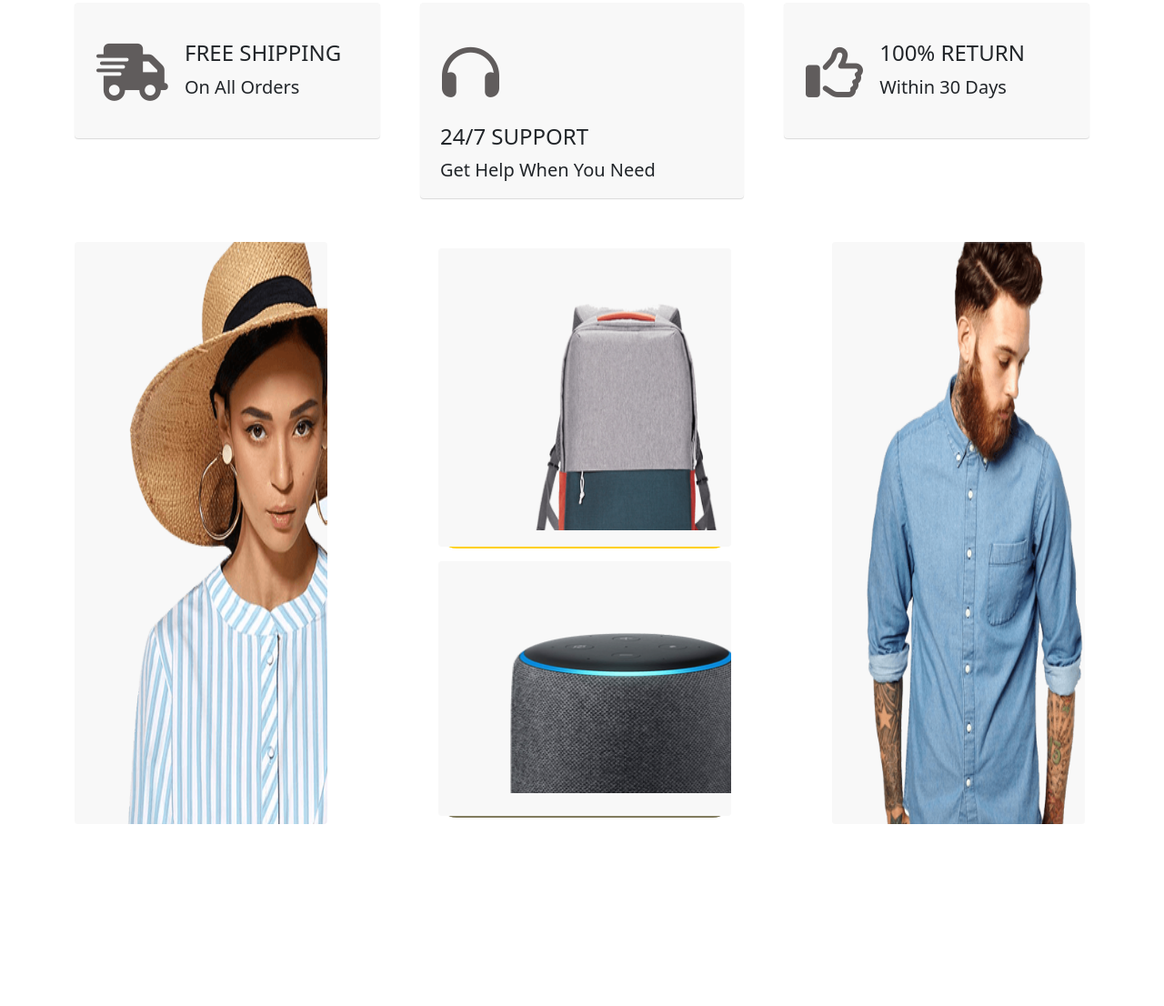
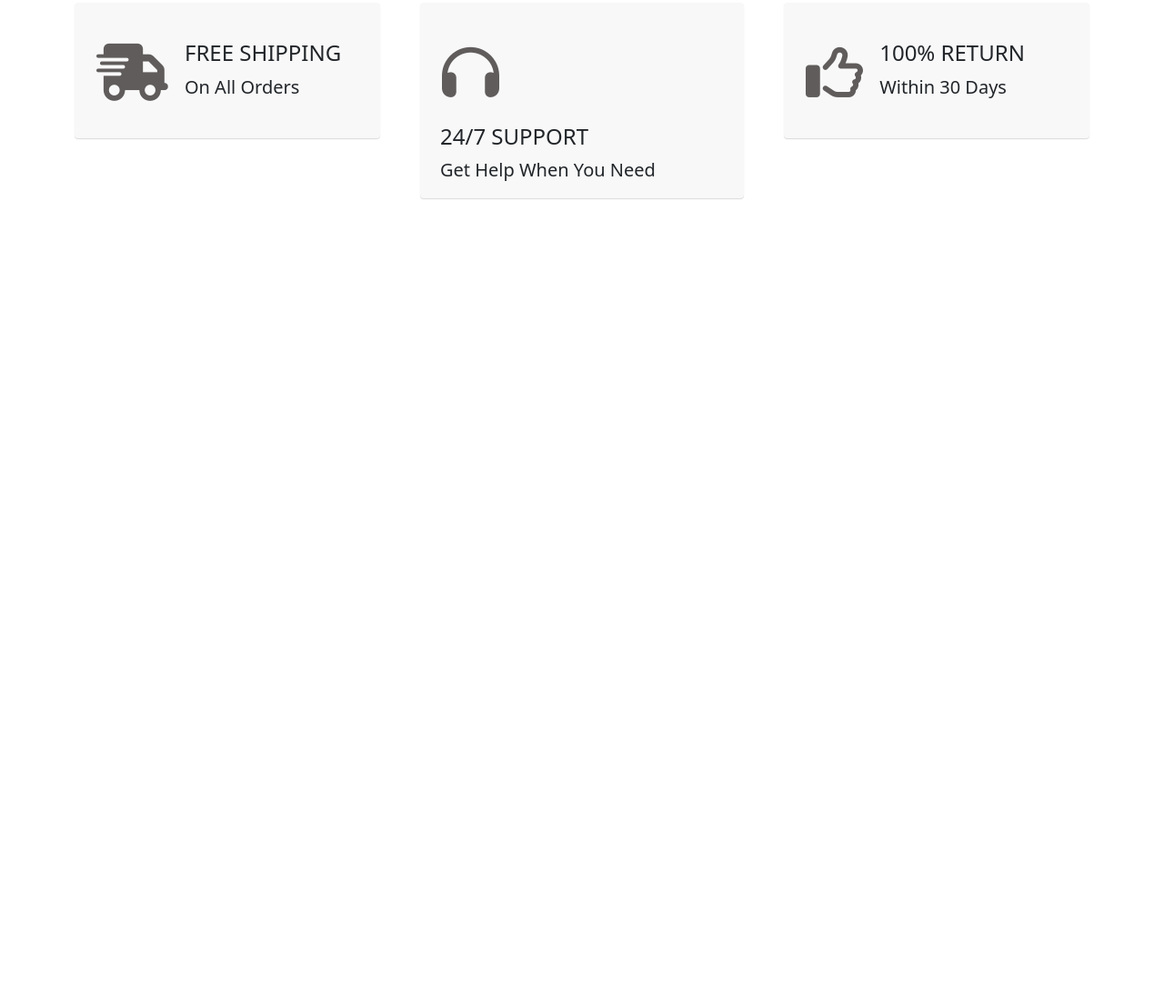
Before and after one commit to Ahsanelahii1105/admin, a plain HTML site: page index.html in a window 1280 px wide. Shown: the part 845-1951 px from the top of the page at 91% size. After the commit the page ends 1363 px from the top, so only its background shows below. Drawn offline with nearby package versions, Linux system fonts and the light colour scheme.

Commit message:
New addition

```diff
--- a/all/css/indexx.css
+++ b/all/css/indexx.css
@@ -160,98 +160,3 @@
     box-shadow: 0px 0px 27px 6px rgba(206,206,206,.75) !important;
     transform: scale(1.1);
 }
-
-.grd
-{
-    /* border: 1px solid red; */
-    display: grid;
-    grid-template-columns: 289px 1fr 289px;
-}
-
-.gridbox
-{
-    /* margin: 30px; */
-    padding: 20px;
-}
-
-#box1
-{
-    width: 278px;
-    /* background-color: aqua; */
-    grid-row-start: 1;
-    grid-row-end: 3;
-
-}
-
-.lady
-{
-    background-color:  #f8f8f8 !important;
-    border: none !important;
-    height: 80vh;
-    background-image: url("img/lady.png");
-    background-repeat: no-repeat;
-    background-size: 88% 101%;
-    background-position: 50px 0px;
-}
-
-#box3
-{
-    width: 278px;
-    /* background-color: rgb(253, 11, 11); */
-    grid-column: 3/-2;
-    grid-row: 1/3;
-}
-
-.man
-{
-    background-color:  #f8f8f8 !important;
-    border: none !important;
-    background-image: url("img/man.png");
-    background-repeat: no-repeat;
-    background-size: 88% 101%;
-    background-position: 38px 0px;
-    height: 80vh;
-}
-
-#box2
-{
-    width: 322px;
-    background-color: rgb(255, 208, 0);
-    grid-column: 2/3;
-}
-
-.bag
-{
-    background-image: url("img/bag.png");
-    background-size:  64% 76%;
-    background-repeat: no-repeat;
-    background-position: 104px 61px;
-    background-color:  #f8f8f8 !important;
-    border: none !important;
-    height: 41vh;
-}
-
-.bag_speaker
-{
-    /* height: 67vh; */
-    margin: 7px 111px;
-    border-radius: 20px;
-}
-
-#box4
-{
-    width: 322px;
-    background-color: rgb(129, 123, 94);
-    grid-column: -3/-2;
-}
-
-.speaker
-{
-    background-image: url("img/speaker.png");
-    background-repeat: no-repeat;
-    background-size: 76% 63%;
-    background-position: 79px 79px;
-    background-color:  #f8f8f8 !important;
-    border: none !important;
-    height: 35vh;
-}
--- a/index.html
+++ b/index.html
@@ -223,61 +223,6 @@
 
     </div>
 
-<section>
-    <div class="container grd mt-5">
-
-        <!-- <div class="row"> -->
-
-            <div class="col-lg-3"  id="box1">
-
-                <div class="card lady">
-
-                        <div class="gridbox"></div>
-
-                </div>
-
-            </div>
-            <div class="col-lg-3 bag_speaker" id="box2">
-
-                <div class="card bag">
-
-                        <div class="gridbox" ></div>
-
-                </div>
-
-            </div>
-
-            <div class="col-lg-3" id="box3">
-
-                <div class="card man">
-
-                        <div class="gridbox" ></div>
-
-                </div>
-
-            </div>
-
-            <div class="col-lg-3 bag_speaker" id="box4">
-
-                <div class="card speaker">
-
-                        <div class="gridbox" >
-
-                        </div>
-
-                </div>
-
-            </div>
-
-
-
-
-
-
-
-
-    </div>
-</section>
 
 
 <div style="width: 100px; height: 300px;">
```
